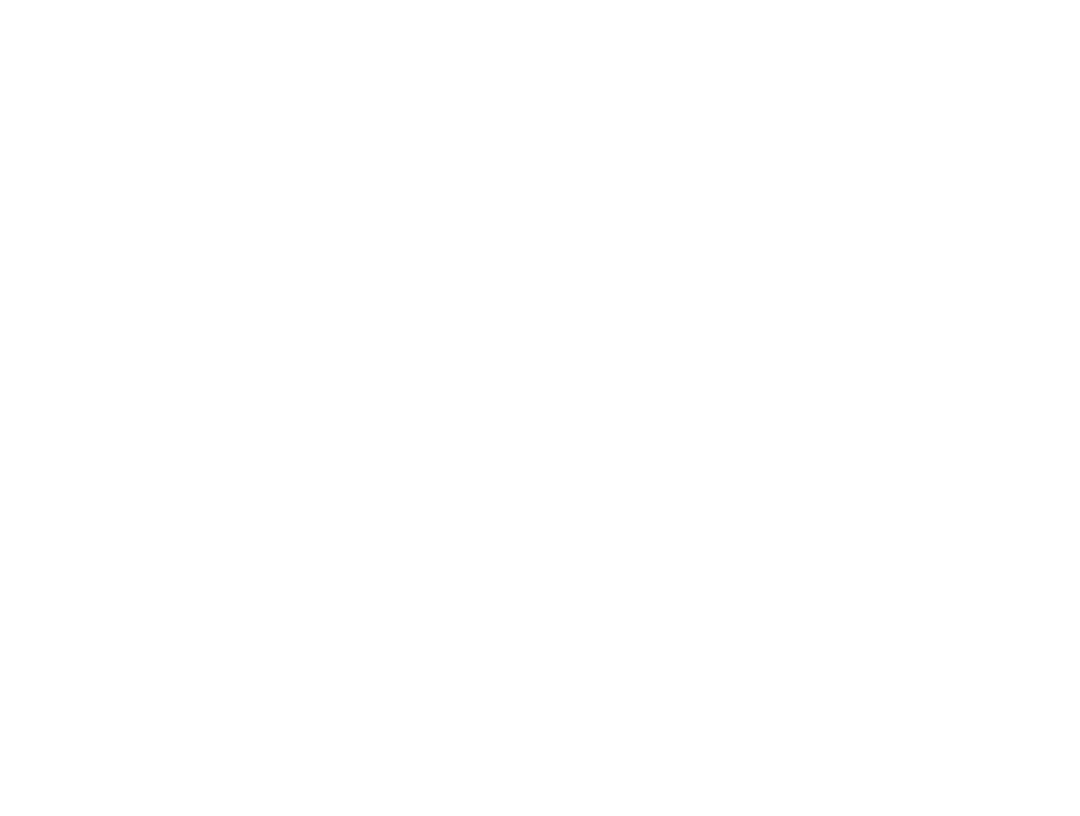
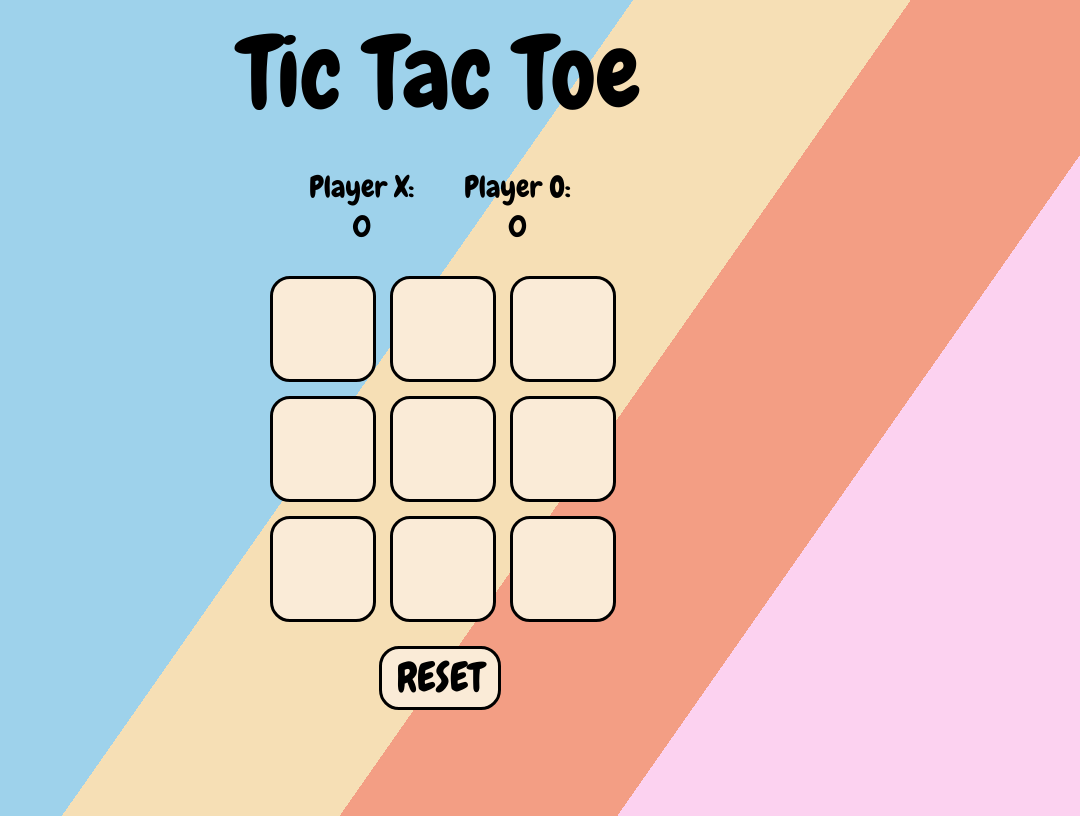
Before and after one commit to Iamangina/TicTacToe-OdinProject, a plain HTML site: page index.html in a window 1280 px wide. Shown: the whole page, without its empty margins (200-1280 px from the left). Drawn offline with Linux system fonts and the light colour scheme; a web font is replaced by a local one.

Commit message:
add-web-ui-and-game-functions

```diff
--- a/index.html
+++ b/index.html
@@ -4,14 +4,24 @@
     <meta charset="UTF-8">
     <meta name="viewport" content="width=device-width, initial-scale=1.0">
     <title>TicTacToe</title>
+    <link rel="preconnect" href="https://fonts.googleapis.com">
+    <link rel="preconnect" href="https://fonts.gstatic.com" crossorigin>
+    <link href="https://fonts.googleapis.com/css2?family=Barriecito&family=Chewy&family=Gluten:wght@100..900&family=Knewave&display=swap" rel="stylesheet">
+
     <link rel="stylesheet" href="style.css">
 </head>
 <body>
-
+<div class="gamebox">
+    <div class="title">Tic Tac Toe</div>
+    <div class="players">
+        <div class="player1">Player X:<div class="scoreX">0</div></div>
+        <div class="player2">Player O:<div class="scoreO">0</div></div>
+    </div>
     <div id="board">
 
     </div>
-
+    <button class="reset">RESET</button>
+</div>
 
     <script src="script.js"></script>
 </body>
--- a/script.js
+++ b/script.js
@@ -1,12 +1,15 @@
-const newPlayer = function(playerName, symbol){
+const Game = (function(){
+
+const newPlayer = function(playerName, symbol, color){
         return{
             playerName : playerName,
-            symbol : symbol
+            symbol : symbol,
+            color : color
         }
-}
+};
 
-const X = newPlayer("X", "X");
-const O = newPlayer("O", "O");
+const X = newPlayer("X", "X", "rgb(158, 210, 235)");
+const O = newPlayer("O", "O", "rgb(243, 158, 132)");
 
 
 const Gameboard = {
@@ -24,6 +27,7 @@ const Gameboard = {
         }
         return false;
     },
+
     winningCombinations : [
         [0, 1, 2],
         [3, 4, 5],
@@ -43,27 +47,73 @@ checkWin(symbol) {
 
 let currentPlayer = X;
 
-function makeMove(index){
-    if(Gameboard.setCell(index, currentPlayer.symbol)){
-        currentPlayer = currentPlayer === X ? O : X;
-    }
-}
+const resetBtn = document.querySelector(".reset");
+const boardDiv = document.querySelector("#board");
 
-Gameboard.initBoard();
+let srcX = 0;
+let srcO = 0;
+
+function renderGameboard(){
+    const scoreX = document.querySelector(".scoreX");
+    const scoreO = document.querySelector(".scoreO");
+
+        Gameboard.board.forEach((cell, index)=>{
+            const cellDiv = document.createElement('div');
+            cellDiv.classList.add("cell");
+            cellDiv.textContent = cell;
 
 
-makeMove(0);
-makeMove(3);
-makeMove(6);
-makeMove(4);
-makeMove(2);
-makeMove(5);
+            cellDiv.addEventListener("click", function(){
+                function makeMove(index){
+                if(Gameboard.setCell(index, currentPlayer.symbol)){
+                    cellDiv.textContent = currentPlayer.symbol;
+                    cellDiv.style.color = currentPlayer.color;
+                    currentPlayer = currentPlayer === X ? O : X;
+                }
+                } makeMove(index);
 
- if(Gameboard.checkWin(X.symbol)){
-    console.log("X win!");
-    }
-    else if(Gameboard.checkWin(O.symbol)){
-        console.log("O win!")
-    }
+                function disableBoard(){
+                    const cells = document.querySelectorAll(".cell");
+                    cells.forEach(cell => {
+                        cell.replaceWith(cell.cloneNode(true));
+                    });
+                }
+
+                function checkWinner(){
+                    if(Gameboard.checkWin(X.symbol)){
+                        console.log("X win!");
+                        srcX++;
+                        scoreX.textContent = `${srcX}`;
+                        disableBoard();
+                    }
+                    else if(Gameboard.checkWin(O.symbol)){
+                        console.log("O win!");
+                        srcO++;
+                        scoreO.textContent = `${srcO}`;
+                       disableBoard();
+                    };
+                }; checkWinner();
+
+                if(srcX===5 || srcO ===5){
+                    document.querySelector(".reset").disabled = true;
+                }
+        });
+        boardDiv.appendChild(cellDiv);
+    });
+};
+Gameboard.initBoard();
+renderGameboard();
+
+resetBtn.addEventListener("click", function(){
+    boardDiv.innerHTML = "";
+    Gameboard.board = [];
+    Gameboard.initBoard();
+    renderGameboard();
+    console.log(Gameboard.board)
+})
+
 
 console.log(Gameboard.board)
+
+
+})();
--- a/style.css
+++ b/style.css
@@ -0,0 +1,50 @@
+body{
+    background: linear-gradient(125deg, rgb(158, 210, 235) 0%, rgb(158, 210, 235) 45%,
+     rgb(246, 223, 181) 45%, rgb(246, 223, 181) 60%,
+     rgb(243, 158, 132)60%, rgb(243, 158, 132)75%,
+     rgb(252, 210, 240)75%, rgb(252, 210, 240)100%);
+    height: 100vh;
+}
+.gamebox{
+    display: flex;
+    flex-direction: column;
+    justify-content: center;
+    align-items: center;
+    gap: 30px;
+    font-family: "Chewy", system-ui;
+}
+.title{
+    font-size: 100px;
+}
+.players{
+    display: flex;
+    gap: 50px;
+    font-size: 30px;
+    text-align: center;
+}
+#board{
+    display: grid;
+    grid-template: repeat(3, 100px)/repeat(3, 100px);
+    justify-content: center;
+    gap: 20px;
+}
+
+.cell{
+    display: flex;
+    justify-content: center;
+    align-items: center;
+    width: 100px;
+    height: 100px;
+    border: 3px solid rgb(0, 0, 0);
+    border-radius: 20px;
+    font-size: 80px;
+    background-color: antiquewhite;
+}
+.reset{
+    font-family: "Chewy", system-ui;
+    font-size: 40px;
+    background-color: antiquewhite;
+    border: 3px solid rgb(0, 0, 0);
+    border-radius: 20px;
+    padding: 3px 15px 3px 15px;
+}
```
Also changed, not shown: copy.js (added).
